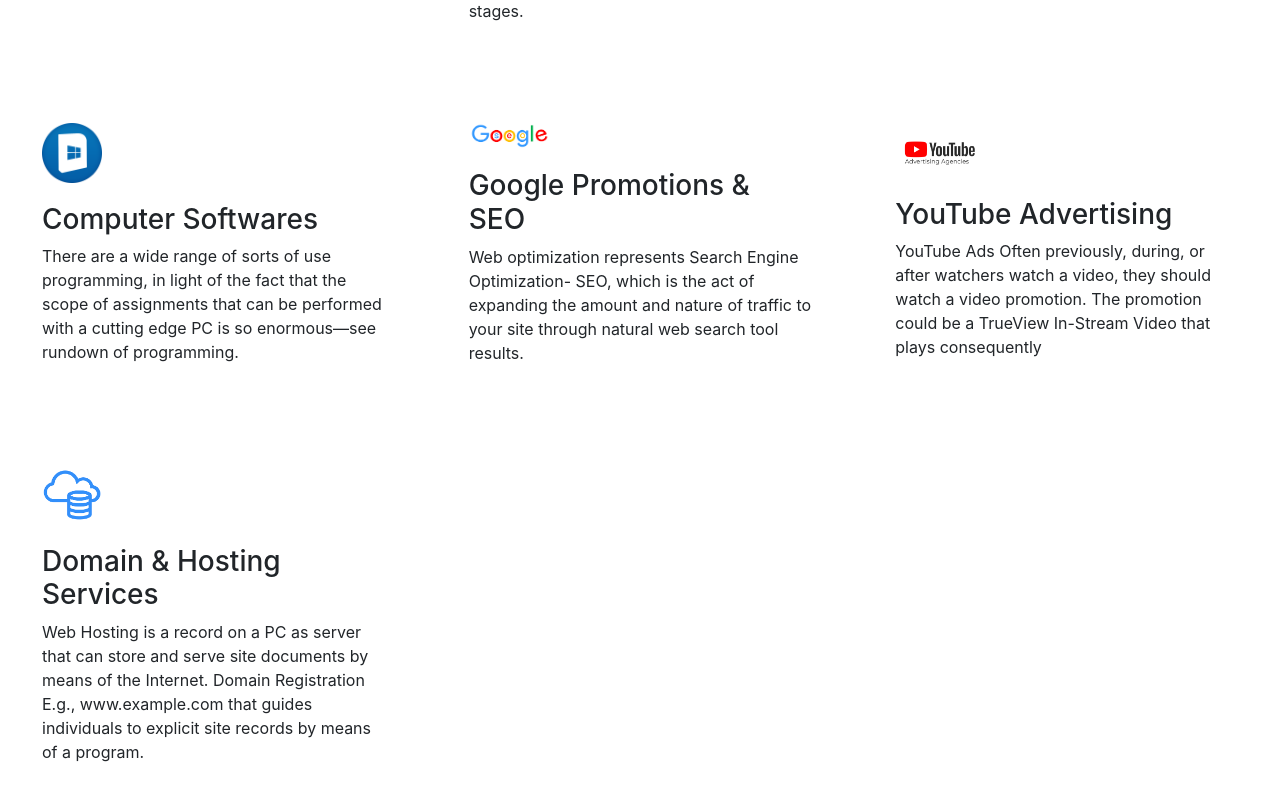
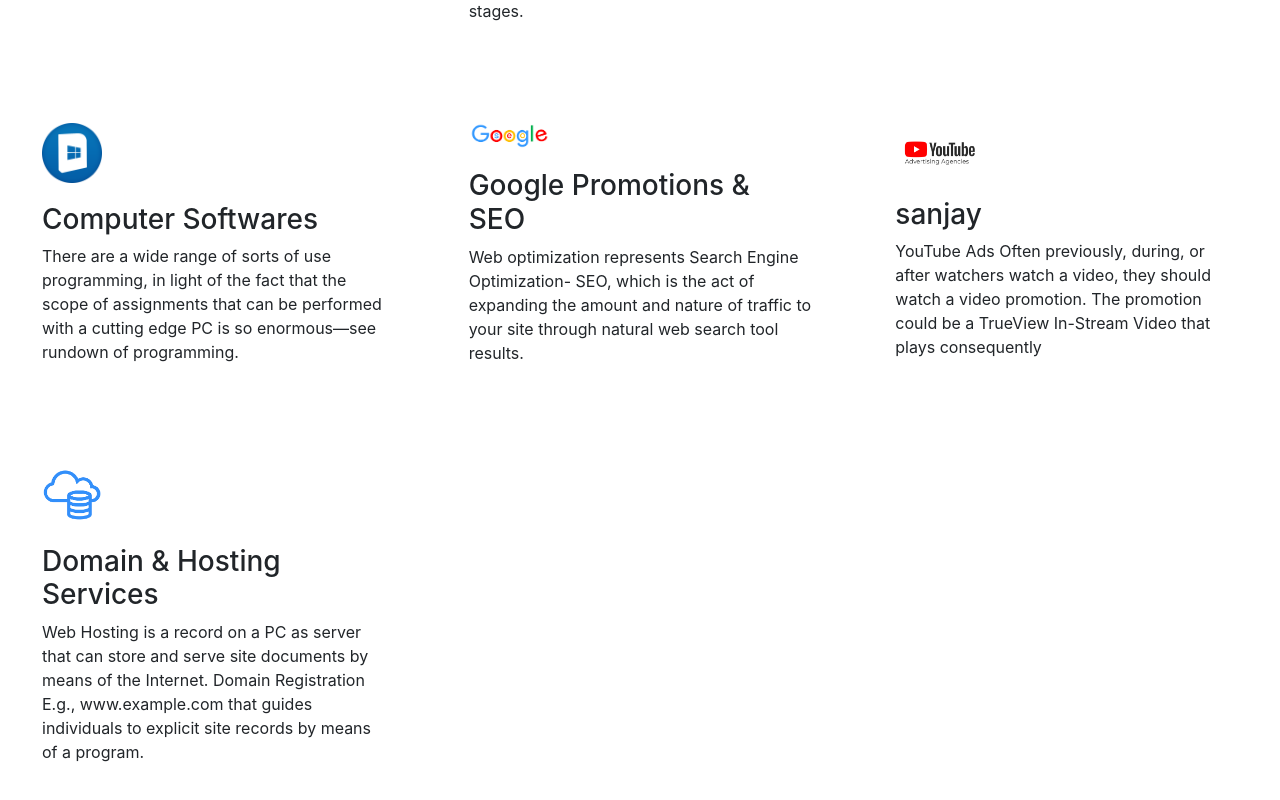
Before and after one commit to Stuinnov/studeveloper2, a Nuxt app: page /Platform in a window 1280 px wide. Shown: the part 1016-1816 px from the top of the page. Built offline with nearby package versions, Linux system fonts and the light colour scheme.

Commit message:
add changes

```diff
--- a/pages/Platform.vue
+++ b/pages/Platform.vue
@@ -63,7 +63,7 @@
       <div class="col-md-4" style="padding: 42px;">
         <div class="card-service">
           <img style="width: 90px;    padding-bottom: 20px;" src="images/YouTube.png">
-          <h3>YouTube Advertising</h3>
+          <h3>sanjay</h3>
           <p>
             YouTube Ads Often previously, during, or after watchers watch a video, they should watch a video promotion. The promotion could be a TrueView In-Stream Video that plays consequently
           </p>
```
